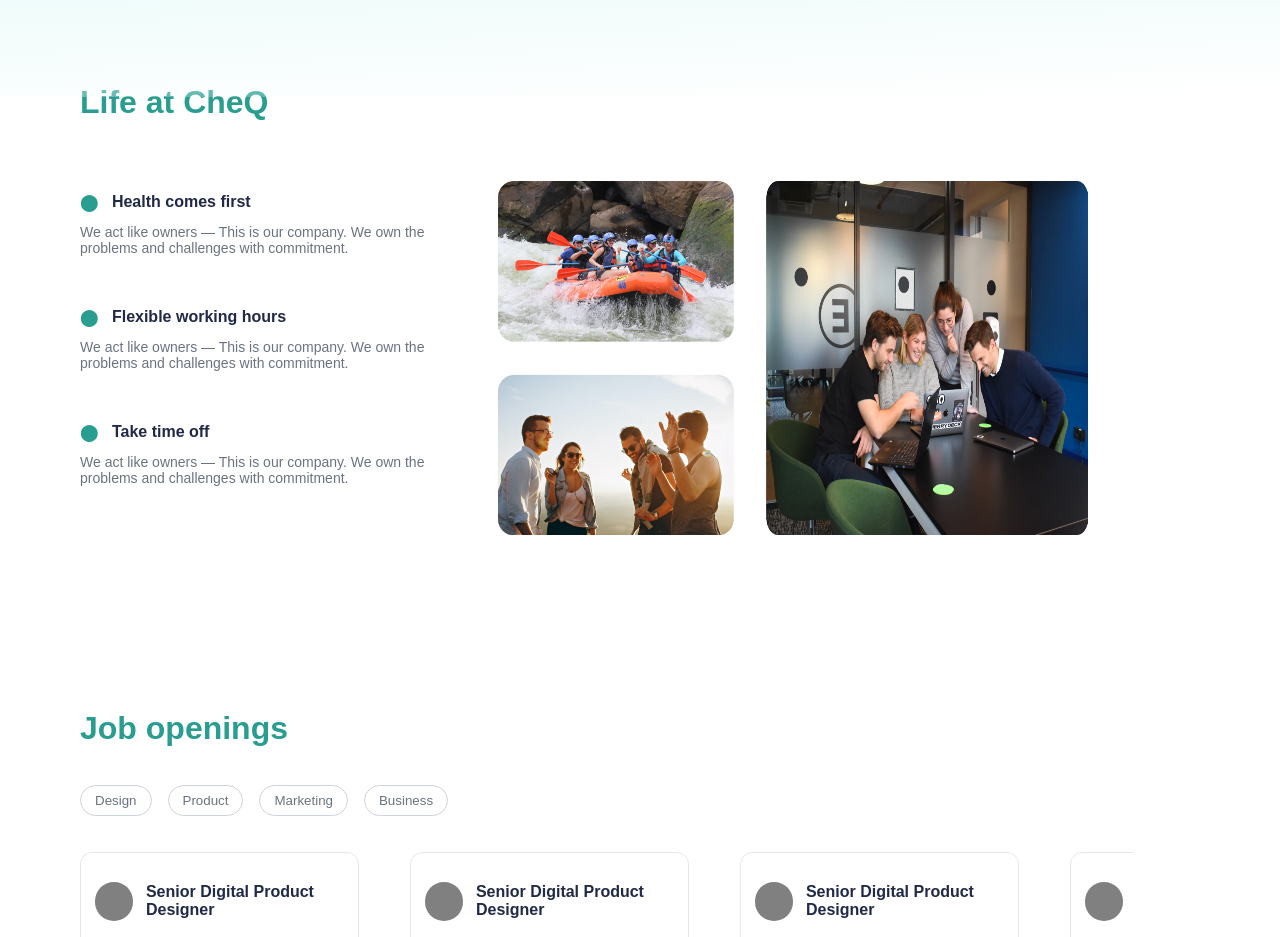
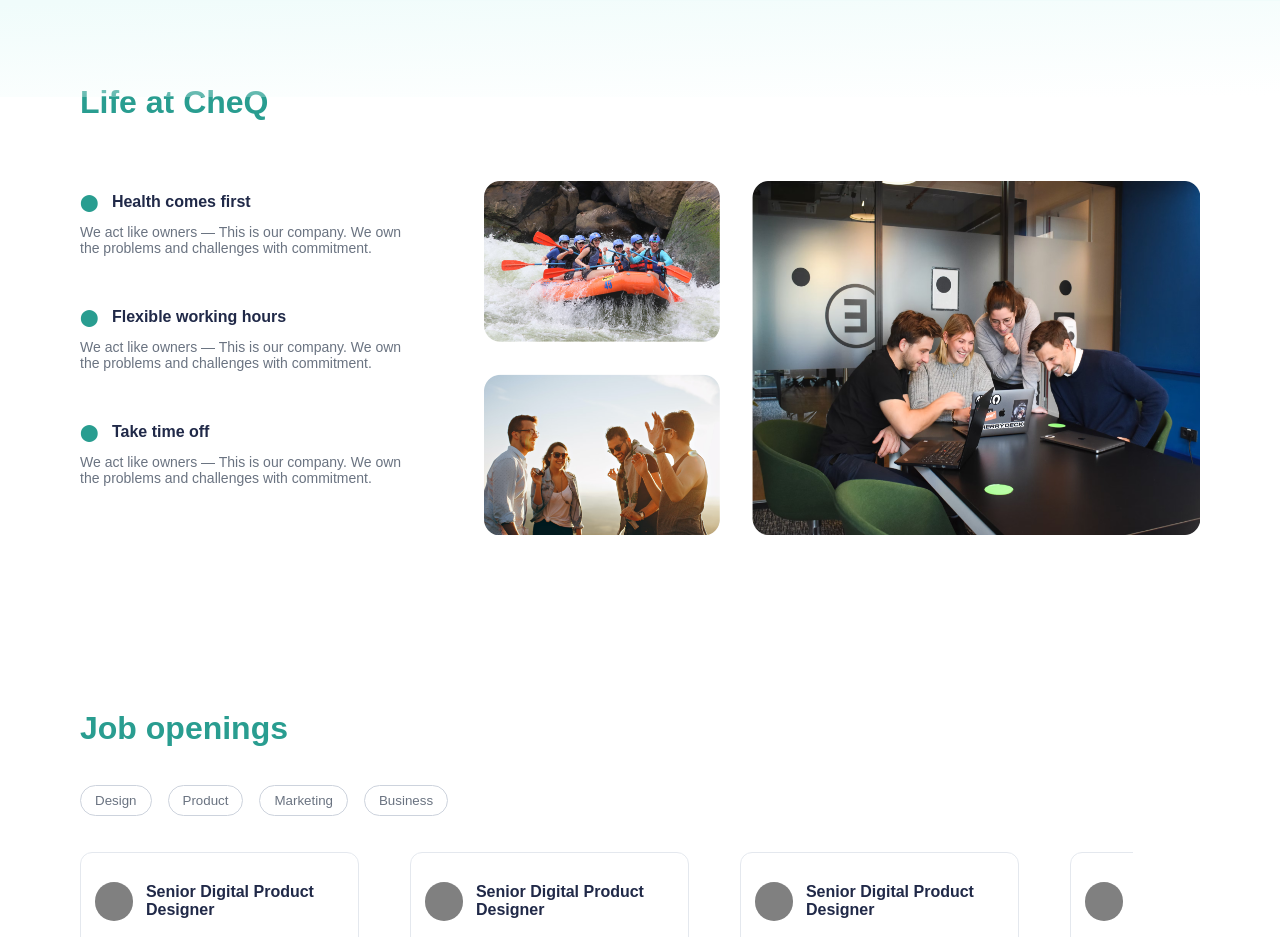
Before and after one commit to Shubh1an/cheq-web, a React (Create React App) app: page /career in a window 1280 px wide. Shown: the part 1460-2397 px from the top of the page. Built offline with nearby package versions, Linux system fonts and the light colour scheme.

Commit message:
new-changed-once-again-new

```diff
--- a/src/Components/Modal/Modal.js
+++ b/src/Components/Modal/Modal.js
@@ -14,6 +14,7 @@ const customStyles = {
     padding: "0",
     border: "none",
     overflowX: "hidden",
+    zIndex: 100,
   },
 };
 Modal.setAppElement("#root");
--- a/src/Pages/Career/Career-Middle-Container/CareerMiddleContainer.css
+++ b/src/Pages/Career/Career-Middle-Container/CareerMiddleContainer.css
@@ -244,6 +244,7 @@
 .cheq-content {
   padding: 0.75rem 5rem;
   padding-left: 0;
+  padding-right: 0;
 }
 .cheq-content > * {
   flex: 1;
@@ -260,10 +261,11 @@
 }
 .cheq-right {
   padding: 2rem;
+  padding-right: 0;
 }
 .imageContainer {
   height: 100%;
-  width: 100%;
+  width: 716px;
   height: 100%;
   display: grid;
   grid-template-columns: auto auto;
--- a/src/Pages/Career/Career-Middle-Container/Middle-Bottom-Container/MiddleBottomContainer.js
+++ b/src/Pages/Career/Career-Middle-Container/Middle-Bottom-Container/MiddleBottomContainer.js
@@ -28,7 +28,7 @@ function MiddleBottomContainer() {
           <p className="detail-head">Details</p>
           <p className="job-content">{job.content}</p>
           <p className="know" onClick={() => openModal(job)}>
-            Know More{" "}
+            Know More
             <span>
               <img src={SVG.ARROW} />
             </span>
```
